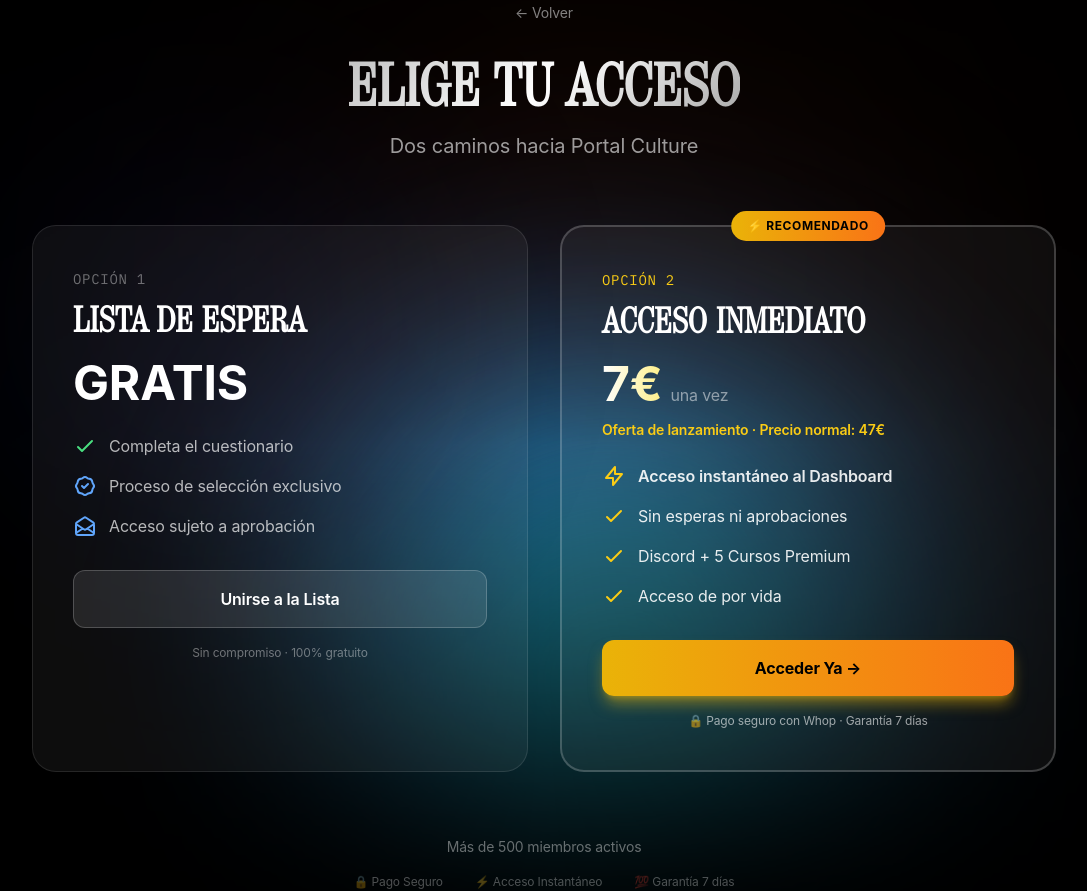
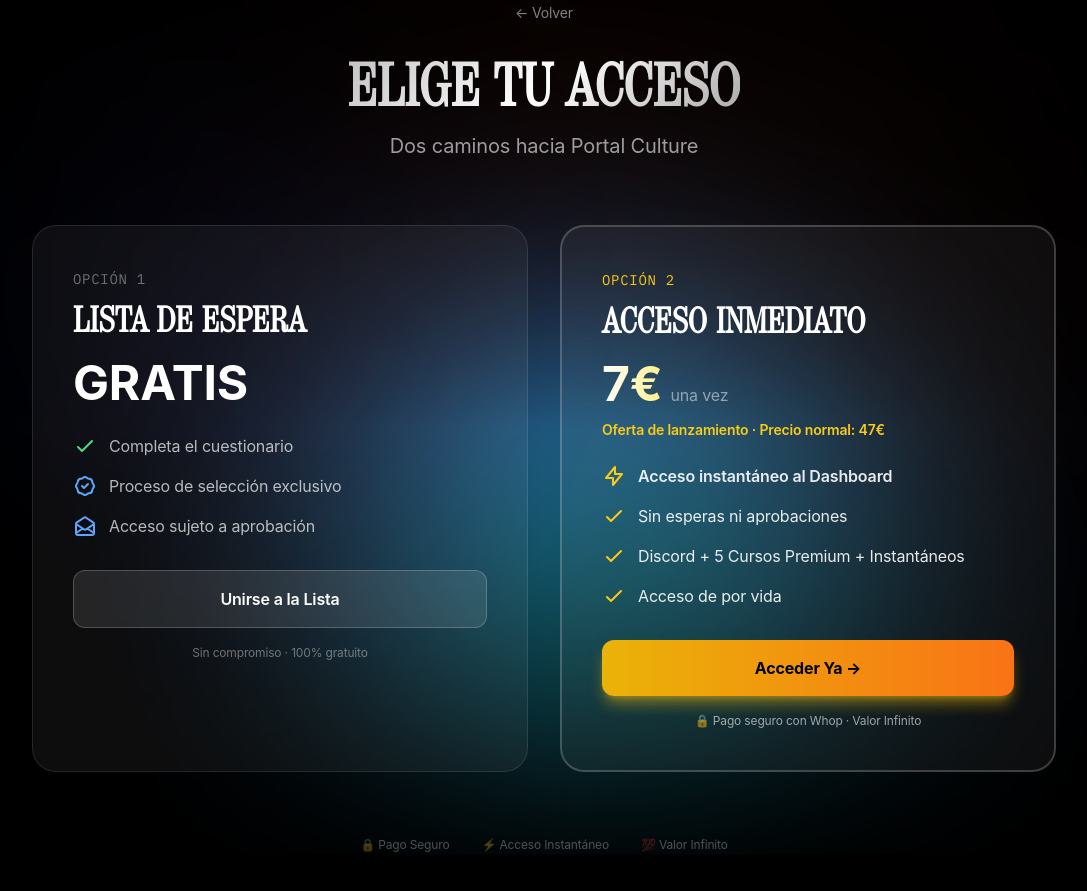
Before and after one commit to mysticcbrand-hub/portalculture, a Next.js app: page /acceso in a window 1280 px wide. Shown: the whole page, without its empty margins (96-1183 px from the left). After the commit the page ends 854 px from the top, so only its background shows below. Built offline with nearby package versions, Linux system fonts and the light colour scheme.

Commit message:
Remove recommended badge, update copy: add Instantáneos, change to Valor Infinito, remove member count

```diff
--- a/app/acceso/page.tsx
+++ b/app/acceso/page.tsx
@@ -151,10 +151,6 @@ export default function AccesoPage() {
             onMouseLeave={() => setHoveredOption(null)}
             className="group relative backdrop-blur-xl bg-white/5 border-2 border-white/20 rounded-3xl p-8 md:p-10 transition-all duration-500 hover:bg-white/10 hover:border-white/30 hover:scale-105"
           >
-            {/* Premium badge */}
-            <div className="absolute -top-4 left-1/2 -translate-x-1/2 px-4 py-1.5 bg-gradient-to-r from-yellow-500 to-orange-500 rounded-full text-xs font-bold text-black uppercase tracking-wider">
-              ⚡ Recomendado
-            </div>
 
             {/* Strong glow effect */}
             <div className="absolute inset-0 rounded-3xl bg-gradient-to-br from-yellow-500/20 to-orange-500/20 opacity-0 group-hover:opacity-100 transition-opacity duration-500 -z-10 blur-2xl" />
@@ -186,7 +182,7 @@ export default function AccesoPage() {
                 <svg className="w-6 h-6 text-yellow-400 flex-shrink-0" fill="none" viewBox="0 0 24 24" stroke="currentColor">
                   <path strokeLinecap="round" strokeLinejoin="round" strokeWidth={2} d="M5 13l4 4L19 7" />
                 </svg>
-                <span>Discord + 5 Cursos Premium</span>
+                <span>Discord + 5 Cursos Premium + Instantáneos</span>
               </li>
               <li className="flex items-start gap-3 text-white/90">
                 <svg className="w-6 h-6 text-yellow-400 flex-shrink-0" fill="none" viewBox="0 0 24 24" stroke="currentColor">
@@ -204,18 +200,17 @@ export default function AccesoPage() {
             </button>
 
             <p className="text-xs text-white/60 text-center mt-4">
-              🔒 Pago seguro con Whop · Garantía 7 días
+              🔒 Pago seguro con Whop · Valor Infinito
             </p>
           </div>
         </div>
 
         {/* Trust badges */}
         <div className="mt-16 text-center">
-          <p className="text-white/40 text-sm mb-4">Más de 500 miembros activos</p>
           <div className="flex items-center justify-center gap-8 text-white/30">
             <span className="text-xs">🔒 Pago Seguro</span>
             <span className="text-xs">⚡ Acceso Instantáneo</span>
-            <span className="text-xs">💯 Garantía 7 días</span>
+            <span className="text-xs">💯 Valor Infinito</span>
           </div>
         </div>
       </div>
```
